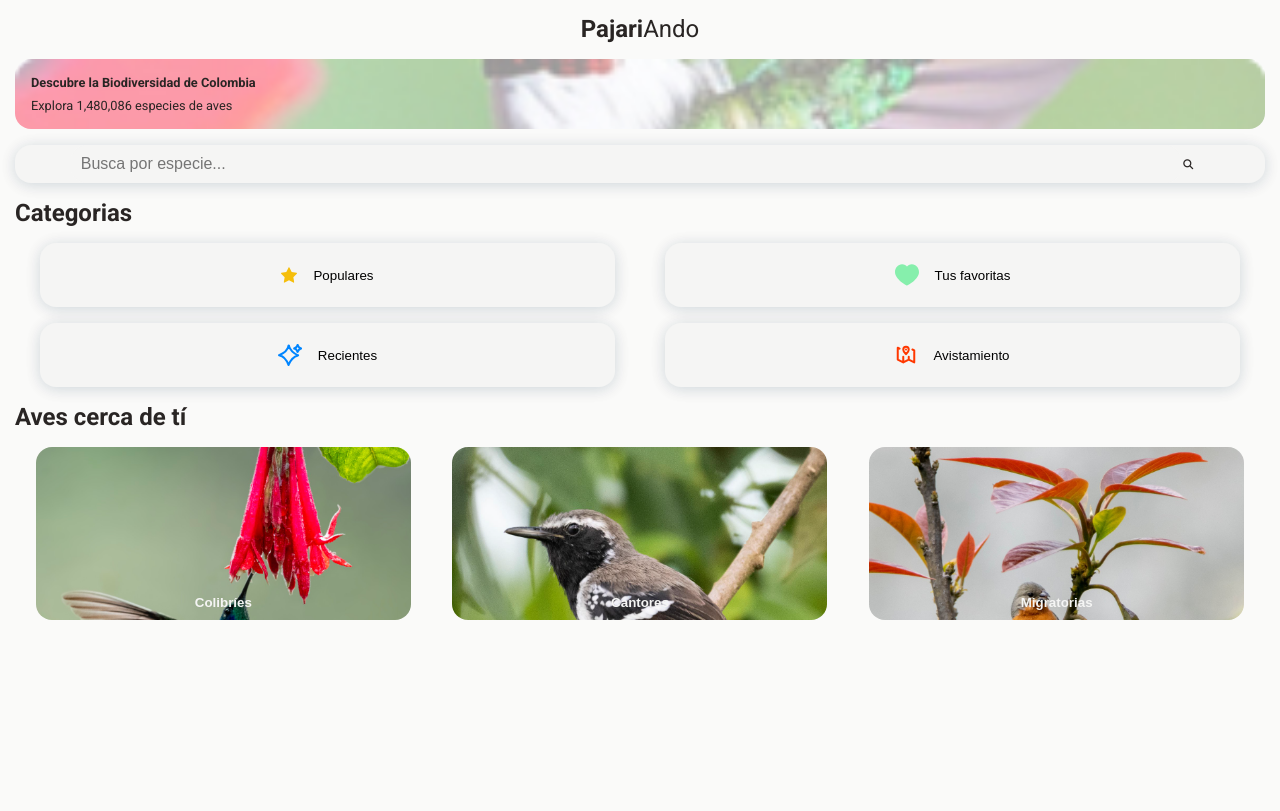
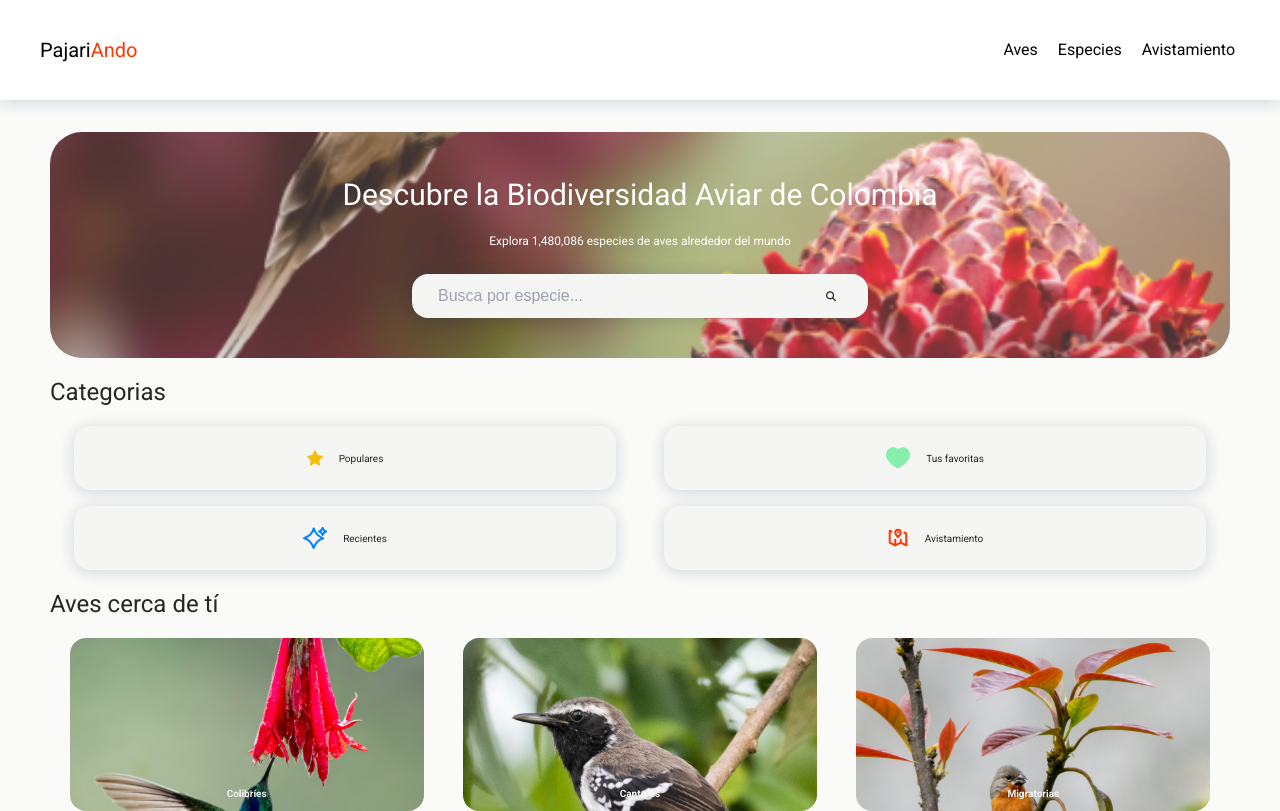
Before and after one commit to heavenndew/Pajariando_vanilla, a plain HTML site: page index.html in a window 1280 px wide. Drawn offline with nearby package versions, Linux system fonts and the light colour scheme.

Commit message:
feat(home): agregando nav y hero con AI

```diff
--- a/index.html
+++ b/index.html
@@ -14,28 +14,43 @@
         rel="stylesheet">
         <script src="https://kit.fontawesome.com/ec9abde1eb.js" crossorigin="anonymous"></script>
     <title>Document</title>
+    <script src="https://cdn.tailwindcss.com"></script>
 </head>
 
 <body>
 
     <header>
-        <section>
-            <a class="logo" href="#"> <span class="logo_pajariando">Pajari</span>Ando</a>
-        </section>
+       <div class="header-container">
+         <h1 id="logo">Pajari<span aria-hidden="true">Ando</span></h1>
+         <nav aria-label="Main navigation">
+           <ul>
+             <li><a href="#birds">Aves</a></li>
+             <li><a href="#species">Especies</a></li>
+             <li><a href="#sightings">Avistamiento</a></li>
+           </ul>
+         </nav>
+       </div class="header-container">
+      </header>
+
+    <main class="main-container">
+        <!-- hero Search -->
+
+        <section class="hero">
+            <h2>Descubre la Biodiversidad Aviar de Colombia</h2>
+            <p>Explora 1,480,086 especies de aves alrededor del mundo</p>
+            <section class="main_search">
+                <input class="search_input" type="text_search" placeholder="Busca por especie...">
+                <i class="fa-solid fa-magnifying-glass icon_search" ></i>
+            </section>
+          </section>
 
 
-    </header>
-
-    <main>
-        <section class="main_info">
+        <!-- <section class="main_info">
             <strong>Descubre la Biodiversidad de Colombia</strong>
             <p>Explora 1,480,086 especies de aves</p>
-        </section>
+        </section> -->
 
-        <section class="main_search">
-            <input class="search_input" type="text_search" placeholder="Busca por especie...">
-            <i class="fa-solid fa-magnifying-glass icon_search" ></i>
-        </section>
+
 
         <h2 class="titles"> Categorias</h2>
 
--- a/mobile.css
+++ b/mobile.css
@@ -11,15 +11,79 @@ a {
 
 body {
   width: 100vw;
+  overflow-x: hidden;
   height: auto;
-    background-color: #FAFAF9;
-    font-family: 'Roboto', sans-serif;
+  background-color: #fafaf9;
+  font-family: "Roboto", sans-serif;
   font-size: 62.5%;
   color: #292524;
-    padding: 15px;
 }
 
 header {
+  background-color: #fff;
+  height: 100px;
+  box-shadow: 0px 2px 16px 0px rgba(0, 47, 75, 0.1),
+    0px 2px 16px 0px rgba(0, 47, 75, 0.08);
+  margin-bottom: 2rem;
+
+}
+.header-container {
+  display: flex;
+  justify-content: space-between;
+  align-items: center;
+
+  height: 100px;
+
+  max-width: 1200px; /* Ajusta este valor según tus necesidades */
+  margin: 0 auto; /* Centra el header si su ancho es menor que el de la pantalla */
+
+}
+
+#logo {
+  font-size: 1.5em;
+  color: #000;
+}
+
+#logo span {
+  color: #FF3800;
+}
+
+nav ul {
+  list-style: none;
+  padding: 0;
+  display: flex;
+  gap: 1em;
+}
+
+nav li {
+  padding: 0.5em;
+}
+
+nav a {
+  text-decoration: none;
+  color: #000;
+  font-size: 2rem;
+}
+
+/* Hover and focus states for accessibility */
+nav a:hover,
+nav a:focus {
+  text-decoration: underline;
+}
+
+/* Media query for larger screens */
+@media (min-width: 600px) {
+  #logo {
+    font-size: 2em;
+  }
+
+  nav a {
+    font-size: 1rem;
+    cursor: pointer;
+  }
+}
+
+/* header {
     height: 5%;
     text-align: center;
     font-size: 1.5rem;
@@ -29,7 +93,7 @@ header {
 header .logo_pajariando {
     font-weight: bold;
     color: #292524;
-}
+} */
 
 main {
   height: 95%;
@@ -42,7 +106,6 @@ main {
 .main_section {
   border-radius: 1rem;
   padding: 10px;
-
 }
 
 .main_info {
@@ -65,15 +128,18 @@ main {
   border-radius: 16px;
   font-family: sans-serif;
   font-size: 1rem;
-    background: var(--bg-200, #F5F5F4);
+  background: var(--bg-200, #f5f5f4);
+}
+.search_input:focus {
+  outline: none;
 }
 
-.icon_search {
-    color: #292524;
-}
+
+
+
 
 .main_search {
-    width: 100%;
+  width: 40%;
   margin: 0 auto;
   padding-right: 1rem;
   color: #292524;
@@ -82,8 +148,14 @@ main {
   display: flex;
   justify-content: center;
   align-items: center;
-    background: var(--bg-200, #F5F5F4);
-    box-shadow: 0px 2px 16px 0px rgba(0, 47, 75, 0.10), 0px 2px 16px 0px rgba(0, 47, 75, 0.08);
+  background: var(--bg-200, #f5f5f4);
+  box-shadow: 0px 2px 16px 0px rgba(0, 47, 75, 0.1),
+    0px 2px 16px 0px rgba(0, 47, 75, 0.08);
+}
+
+
+.icon_search {
+  color: #292524;
 
 }
 
@@ -106,12 +178,13 @@ main {
   gap: 1rem;
   border: none;
   border-radius: 16px;
-    background: var(--bg-200, #F5F5F4);
-    box-shadow: 0px 2px 16px 0px rgba(0, 47, 75, 0.10), 0px 2px 16px 0px rgba(0, 47, 75, 0.08);
+  background: var(--bg-200, #f5f5f4);
+  box-shadow: 0px 2px 16px 0px rgba(0, 47, 75, 0.1),
+    0px 2px 16px 0px rgba(0, 47, 75, 0.08);
 }
 
 .titles {
-    display:block;
+  display: block;
   font-size: 1.5rem;
 }
 
@@ -123,7 +196,6 @@ main {
 .main_birds {
   display: flex;
   justify-content: space-around;
-
 }
 
 .img_colibries {
@@ -139,7 +211,7 @@ main {
   gap: 1rem;
   border: none;
   border-radius: 16px;
-    color: #F5F5F4;
+  color: #f5f5f4;
   font-weight: 600;
 }
 
@@ -156,7 +228,7 @@ main {
   gap: 1rem;
   border: none;
   border-radius: 16px;
-    color: #F5F5F4;
+  color: #f5f5f4;
   font-weight: 600;
 }
 
@@ -173,6 +245,71 @@ main {
   gap: 1rem;
   border: none;
   border-radius: 16px;
-    color: #F5F5F4;
+  color: #f5f5f4;
   font-weight: 600;
 }
+
+
+
+.main-container {
+  max-width: 1200px;
+  margin: 0 auto;
+  padding: 0 1em;
+
+}
+
+
+/* hero */
+/* Mobile-first styles for hero section */
+.hero {
+  background-image: linear-gradient(rgba(253, 253, 253, 0.2), rgba(255, 255, 255, 0.2)), url('images/colibri_er_pn.png');
+  background-size: cover;
+  background-position: center;
+  padding: 2em 1em;
+  color: #fff;
+  text-align: center;
+  border-radius: 2rem;
+}
+
+.hero h2 {
+  font-size: 2em;
+  margin-bottom: 0.5em;
+}
+
+.hero p {
+  margin-bottom: 2em;
+}
+
+.hero input[type="search"] {
+  padding: 0.5em;
+  margin-right: 0.5em;
+  width: 70%;
+  max-width: 300px; /* Adjust based on design preference */
+}
+
+.hero button {
+  padding: 0.5em 1em;
+  background-color: #4CAF50;
+  color: #fff;
+  border: none;
+  border-radius: 2em;
+}
+
+/* Adjustments for larger screens */
+@media (min-width: 768px) {
+  .hero {
+    padding: 4em 2em;
+  }
+
+  .hero h2 {
+    font-size: 3em;
+  }
+
+  .hero p {
+    font-size: 1.2em;
+  }
+
+  .hero input[type="search"] {
+    width: auto; /* Adjust based on design preference */
+  }
+}
```
Lines whose indentation alone changed are shown as unchanged.
